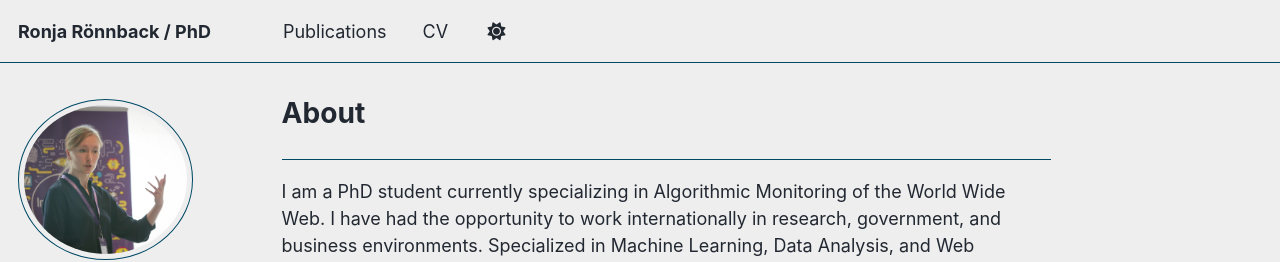
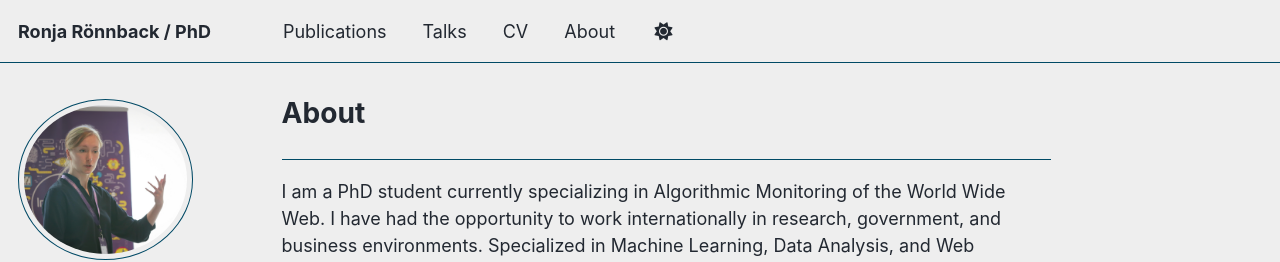
Before and after one commit to rtronnback/rtronnback.github.io, a Jekyll site: the page built from _pages/about.md, in a window 1280 px wide. Shown: the top 262 px of the page. Built offline with Jekyll 4.4.1, drawn with Linux system fonts in a browser that asks for light colours; some web fonts are replaced; a script that is not in the unit is left out.

Commit message:
Update navigation.yml - Include Talks and About page in header

```diff
--- a/_data/navigation.yml
+++ b/_data/navigation.yml
@@ -11,8 +11,8 @@ main:
   - title: "Publications"
     url: /publications/
 
-  #- title: "Talks"
-  #  url: /talks/
+  - title: "Talks"
+    url: /talks/
 
   #- title: "Teaching"
   #  url: /teaching/
@@ -26,6 +26,9 @@ main:
   - title: "CV"
     url: /cv/
 
+  - title: "About"
+    url: /about/
+
   # - title: "CV"
   #   url: /cv-json/
 
```
